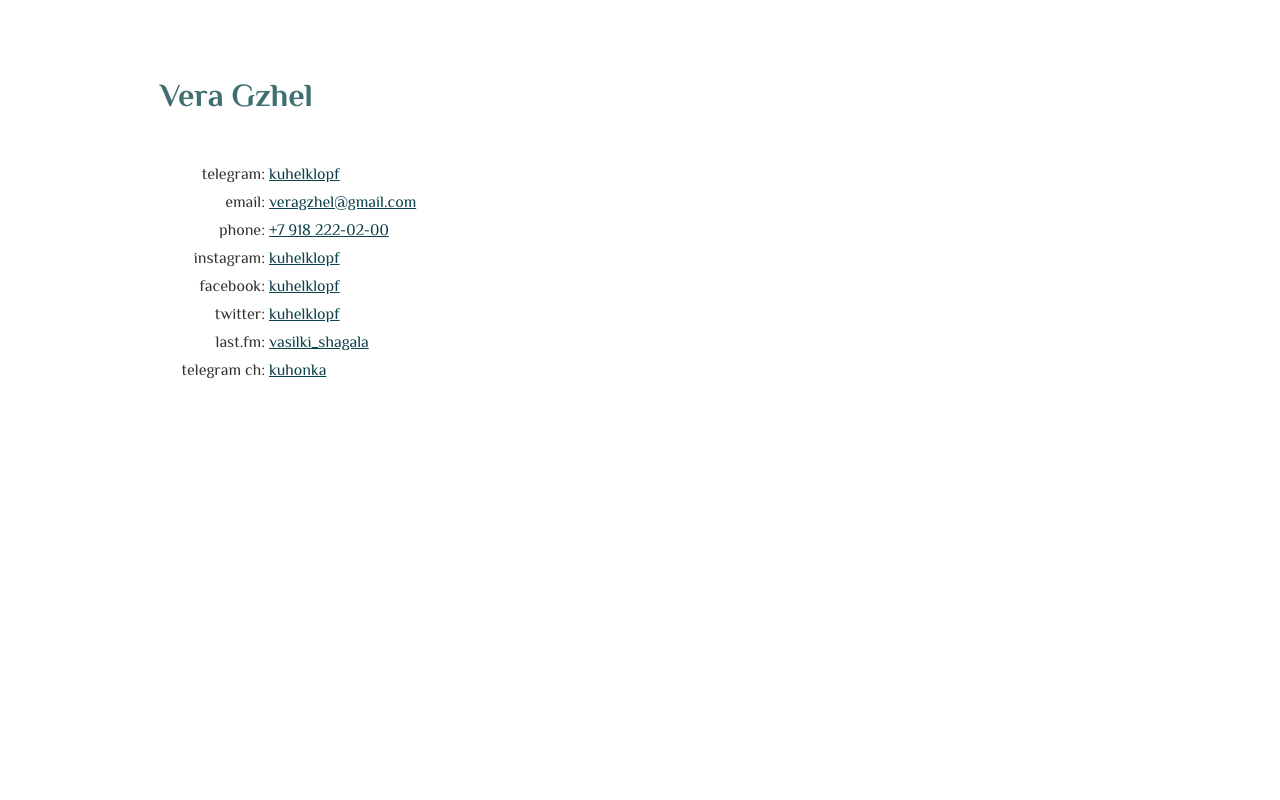
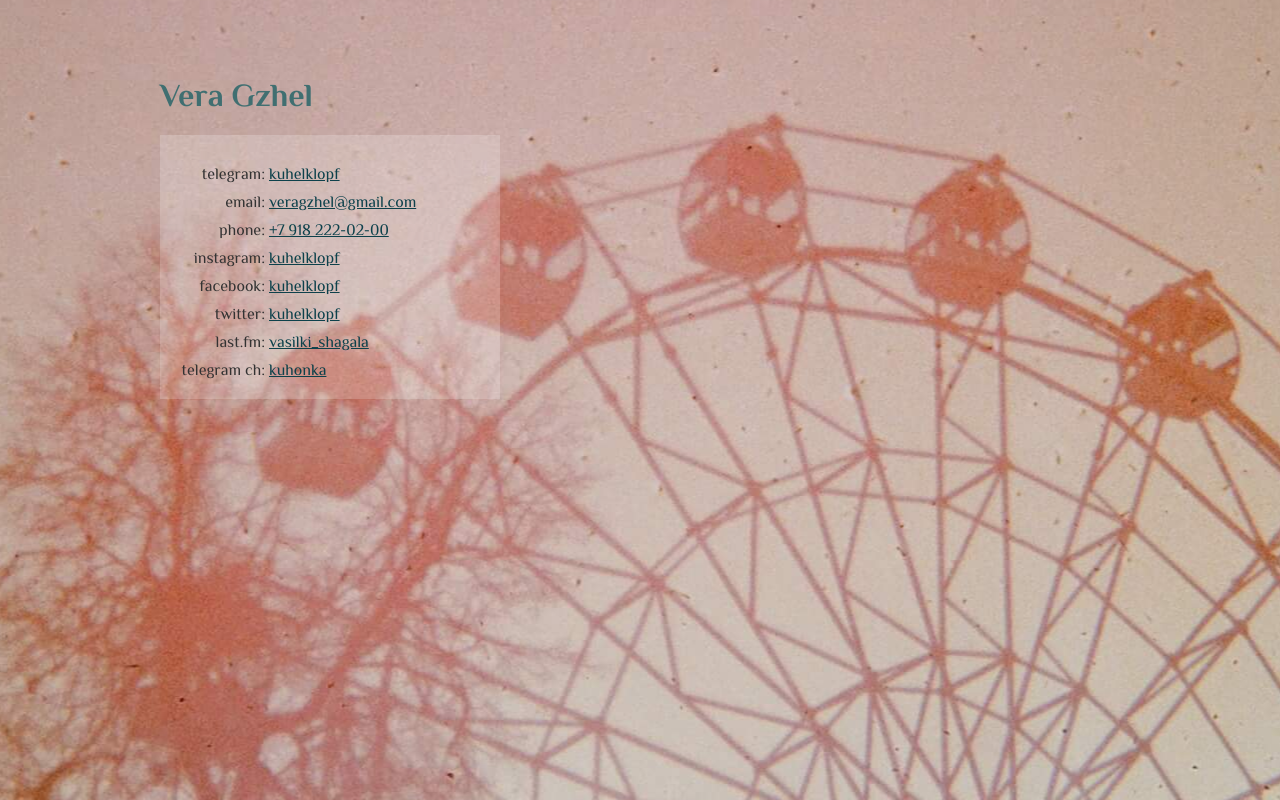
Before and after one commit to boxfrommars/veragzhel, a plain HTML site: page public/index.htm in a window 1280 px wide. Drawn offline with Linux system fonts and the light colour scheme.

Commit message:
Fix background image

```diff
--- a/public/index.htm
+++ b/public/index.htm
@@ -53,7 +53,7 @@
         }
 
         html {
-            background: url(images/vdnkh-panoramic-wheel.jpg) no-repeat center center fixed;
+            background: url(images/sokolniki-panoramic-wheel.jpg) no-repeat center center fixed;
             font-family: 'Philosopher', sans-serif;
             color: #333;
         }
```
